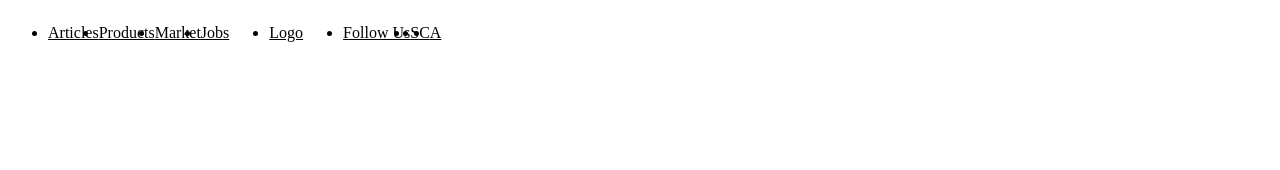
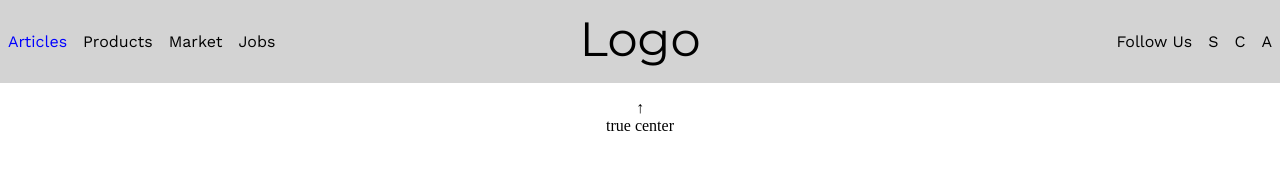
Before and after one commit to VictorFHernandez/codeup-web-exercises, a plain HTML site: page flexbox-nav-exercise.html in a window 1280 px wide. Drawn offline with nearby package versions, Linux system fonts and the light colour scheme.

Commit message:
feat:finished flexbox-nav-exercise

```diff
--- a/css/flexbox-nav-execise.css
+++ /dev/null
@@ -1,20 +0,0 @@
-* {
-    box-sizing: border-box;
-}
-
-header nav a {
-    color: black;
-    display: inline-block;
-}
-
-header nav a:hover {
-    color: blue;
-}
-
-nav {
-    display: flex;
-}
-
-nav ul {
-    display: flex;
-}
--- /dev/null
+++ b/css/flexbox-nav-exercise.css
@@ -0,0 +1,58 @@
+* {
+    box-sizing: border-box;
+}
+
+body {
+    margin: 0;
+}
+
+nav {
+    background-color: lightgray;
+    display: flex;
+    justify-content: space-between;
+}
+
+header nav a {
+    color: black;
+    display: inline-block;
+    font-family: 'Work Sans', sans-serif;
+    text-decoration: none;
+    padding: 2em .5em;
+}
+
+header nav a:hover {
+    color:blue;
+    /*background-color: darkgrey;*/
+}
+
+header nav ul {
+    list-style: none;
+    padding: 0;
+    margin: 0;
+    display: flex;
+    align-items: center;
+}
+
+header nav .nav-bar-logo {
+    position: absolute;
+    width: 100%;
+    text-align: center;
+}
+
+header nav .nav-bar-logo li {
+    width: 100%;
+}
+
+header nav .nav-bar-logo a {
+    font-family: 'Montserrat', sans-serif;
+    font-size: 3em;
+    padding: .2em 0;
+}
+
+ul:not(.nav-bar-logo) {
+    z-index: 100;
+}
+
+p {
+    text-align: center;
+}
--- a/flexbox-nav-exercise.html
+++ b/flexbox-nav-exercise.html
@@ -2,8 +2,10 @@
 <html lang="en">
 <head>
 	<meta charset="UTF-8">
-		<title>flexbox-nav-exercise	</title>
-		<link rel="stylesheet" href="css/flexbox-nav-execise.css">
+	<title>Flexbox nav</title>
+	<link rel="preconnect" href="https://fonts.gstatic.com">
+	<link href="https://fonts.googleapis.com/css2?family=Montserrat&family=Work+Sans&display=swap" rel="stylesheet">
+	<link rel="stylesheet" href="css/flexbox-nav-exercise.css" >
 </head>
 <body>
 <header>
@@ -25,5 +27,6 @@
 		</ul>
 	</nav>
 </header>
+<p>&#8593;<br>true center</p>
 </body>
 </html>
```
Lines whose indentation alone changed are shown as unchanged.
